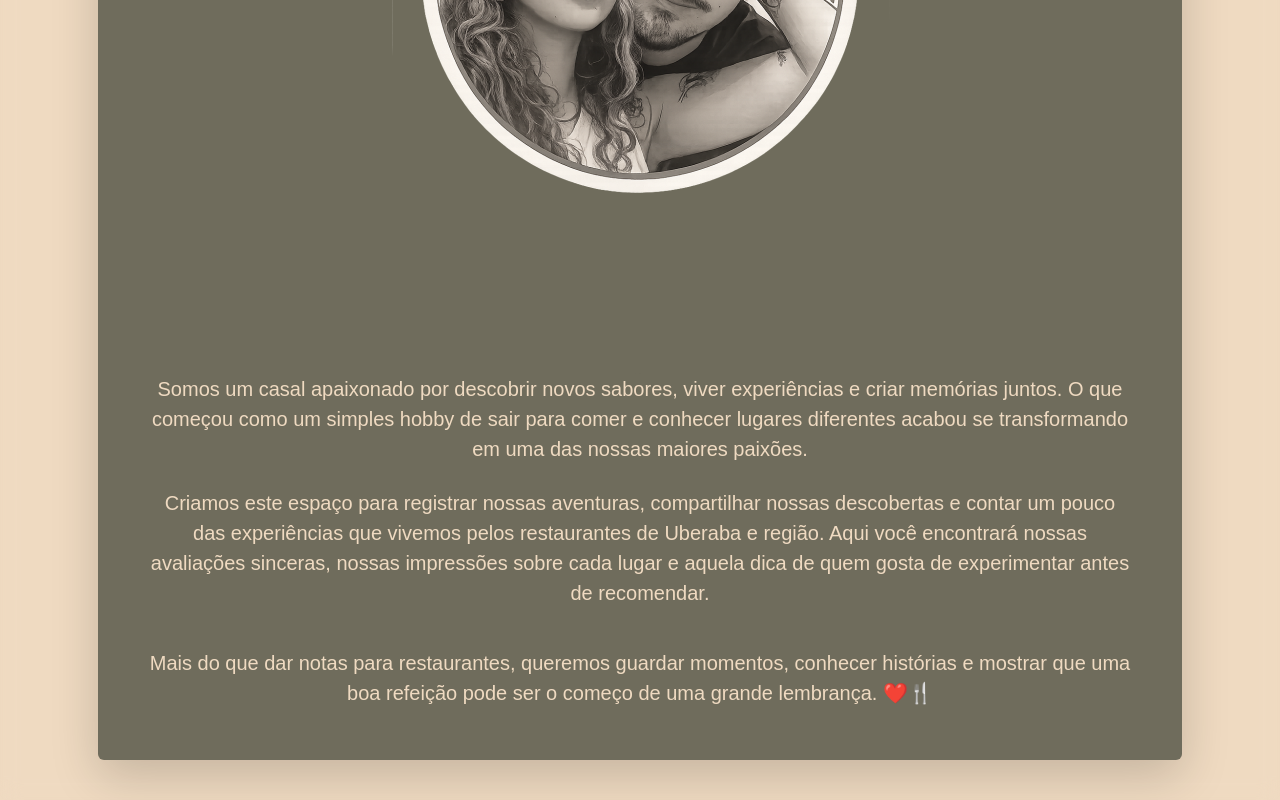
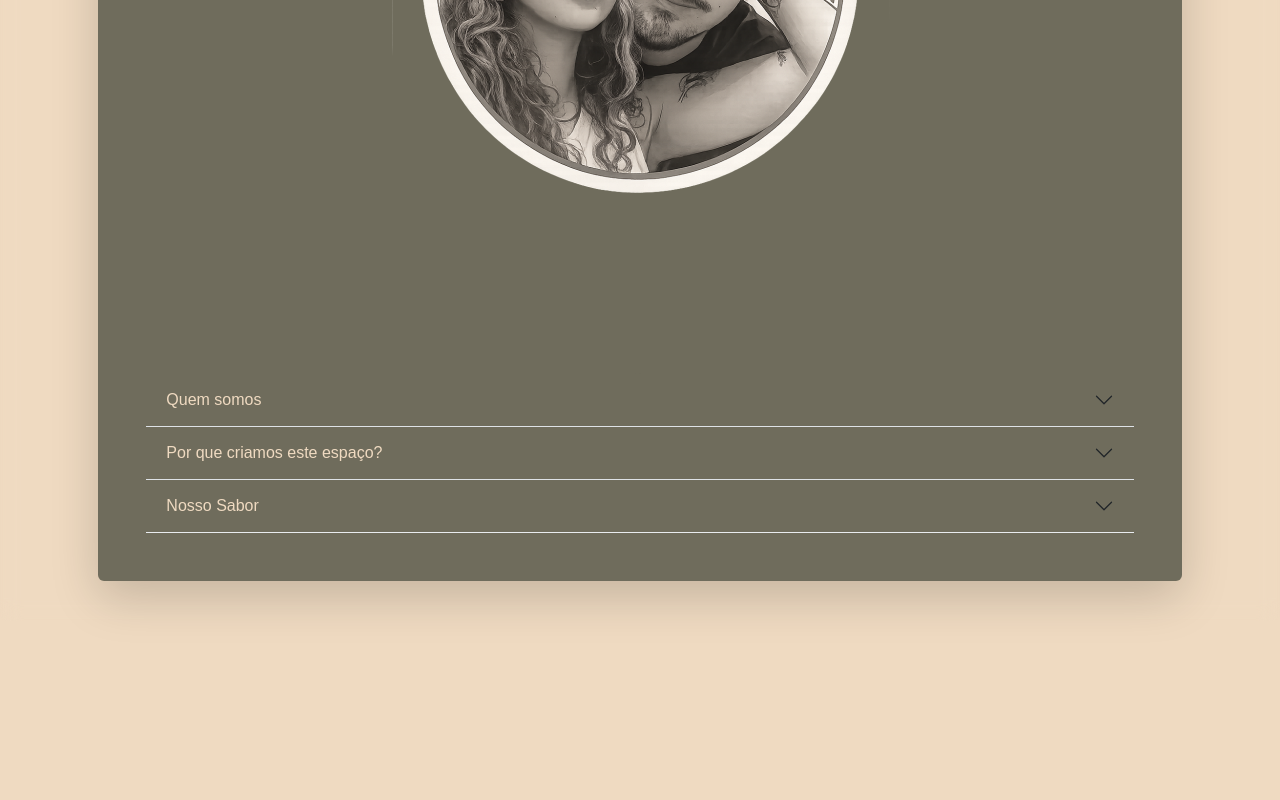
Before and after one commit to EdsonMiziara/NossoSabor, a plain HTML site: page pages/aboutUs.html in a window 1280 px wide. Shown: the part 692-1492 px from the top of the page. After the commit the page ends 1313 px from the top, so only its background shows below. Drawn offline with nearby package versions, Linux system fonts and the light colour scheme.

Commit message:
#update: Updated aboutus and restaurantes

```diff
--- a/js/carousel-componet.js
+++ b/js/carousel-componet.js
@@ -13,7 +13,7 @@ export class CarouselRestaurantes extends HTMLElement {
         <div class="carousel-inner">
           <div class="carousel-item active" data-bs-interval="10000">
             <div class="row g-4 justify-content-center pt-4 pb-5">
-              <card-restaurante img="/src/cobos.png" nome="Cobbos Café"
+              <card-restaurante img="/src/cobos.jfif" nome="Cobbos Café"
                 descricao="Com um ambiente aconchegante, decoração charmosa,
                  uma grande variedade de doces, cafés e bebidas,
                   ela transforma uma simples pausa para um café em uma experiência especial."
--- a/pages/aboutUs.html
+++ b/pages/aboutUs.html
@@ -1,5 +1,6 @@
 <!DOCTYPE html>
 <html lang="pt-br">
+
 <head>
     <meta charset="UTF-8">
     <meta name="viewport" content="width=device-width, initial-scale=1.0">
@@ -13,6 +14,7 @@
     <script src="/js/card-restaurante.js" defer></script>
     <link rel="stylesheet" href="/styles/styles.css">
 </head>
+
 <body>
     <header>
         <navbar-component></navbar-component>
@@ -26,26 +28,53 @@
             <img src="/src/nos.png" class="rounded-circle border border-0" alt="...">
         </div>
 
-            <p class="lead mb-0">Somos um casal apaixonado por descobrir novos sabores,
+        <div class="accordion accordion-flush accordion-about-us border-bottom border-light-subtle" id="accordionFlushExample">
+            <div class="accordion-item">
+                <h2 class="accordion-header">
+                    <button class="accordion-button collapsed" type="button" data-bs-toggle="collapse"
+                        data-bs-target="#flush-collapseOne" aria-expanded="false" aria-controls="flush-collapseOne">
+                        Quem somos
+                    </button>
+                </h2>
+                <div id="flush-collapseOne" class="accordion-collapse collapse" data-bs-parent="#accordionFlushExample">
+                    <div class="accordion-body p-text-accordion">Somos um casal apaixonado por descobrir novos sabores,
             viver experiências e criar memórias juntos.
             O que começou como um simples hobby de sair para comer e conhecer lugares
-                diferentes acabou se transformando em uma das nossas maiores paixões.
-            </p>
-            <br>
-            <p class="lead">Criamos este espaço para registrar nossas aventuras,
+            diferentes acabou se transformando em uma das nossas maiores paixões.</div>
+                </div>
+            </div>
+            <div class="accordion-item">
+                <h2 class="accordion-header">
+                    <button class="accordion-button collapsed" type="button" data-bs-toggle="collapse"
+                        data-bs-target="#flush-collapseTwo" aria-expanded="false" aria-controls="flush-collapseTwo">
+                        Por que criamos este espaço?
+                    </button>
+                </h2>
+                <div id="flush-collapseTwo" class="accordion-collapse collapse" data-bs-parent="#accordionFlushExample">
+                    <div class="accordion-body p-text-accordion">Criamos este espaço para registrar nossas aventuras,
             compartilhar nossas descobertas e contar um pouco das experiências que vivemos pelos restaurantes
             de Uberaba e região. Aqui você encontrará nossas avaliações sinceras, nossas impressões
-                 sobre cada lugar e aquela dica de quem gosta de experimentar antes de recomendar.
-            </p>
-            <br>
-            <p class="lead mb-1">
-                Mais do que dar notas para restaurantes, queremos guardar momentos,
-                 conhecer histórias e mostrar que uma boa refeição pode ser o começo de uma grande lembrança. ❤️🍴
-            </p>
-
+            sobre cada lugar e aquela dica de quem gosta de experimentar antes de recomendar.</div>
+                </div>
+            </div>
+            <div class="accordion-item">
+                <h2 class="accordion-header">
+                    <button class="accordion-button collapsed" type="button" data-bs-toggle="collapse"
+                        data-bs-target="#flush-collapseThree" aria-expanded="false" aria-controls="flush-collapseThree">
+                        Nosso Sabor
+                    </button>
+                </h2>
+                <div id="flush-collapseThree" class="accordion-collapse collapse"
+                    data-bs-parent="#accordionFlushExample">
+                    <div class="accordion-body p-text-accordion">Mais do que dar notas para restaurantes, queremos guardar momentos,
+            conhecer histórias e mostrar que uma boa refeição pode ser o começo de uma grande lembrança. ❤️🍴</div>
+                </div>
+            </div>
+        </div>
         <script src="https://cdn.jsdelivr.net/npm/bootstrap@5.3.8/dist/js/bootstrap.bundle.min.js"
             integrity="sha384-FKyoEForCGlyvwx9Hj09JcYn3nv7wiPVlz7YYwJrWVcXK/BmnVDxM+D2scQbITxI"
             crossorigin="anonymous"></script>
     </container-base>
 </body>
+
 </html>
--- a/styles/styles.css
+++ b/styles/styles.css
@@ -55,3 +55,16 @@ body {
 #carouselExampleDark {
     margin-bottom: 50px;
 }
+
+.accordion-about-us .accordion-item,
+.accordion-about-us .accordion-header,
+.accordion-about-us .accordion-button {
+    background-color: #6f6c5c;
+    color: #efdac1;
+}
+
+.list-group-item {
+    background-color: #efdac1;
+    color: #6f6c5c;
+    border: none;
+}
```
Also changed, not shown: pages/restaurantes.html (+16 -2 lines), src/cobos.jfif (added), src/cobos.png (deleted). Lines whose indentation alone changed are shown as unchanged.
